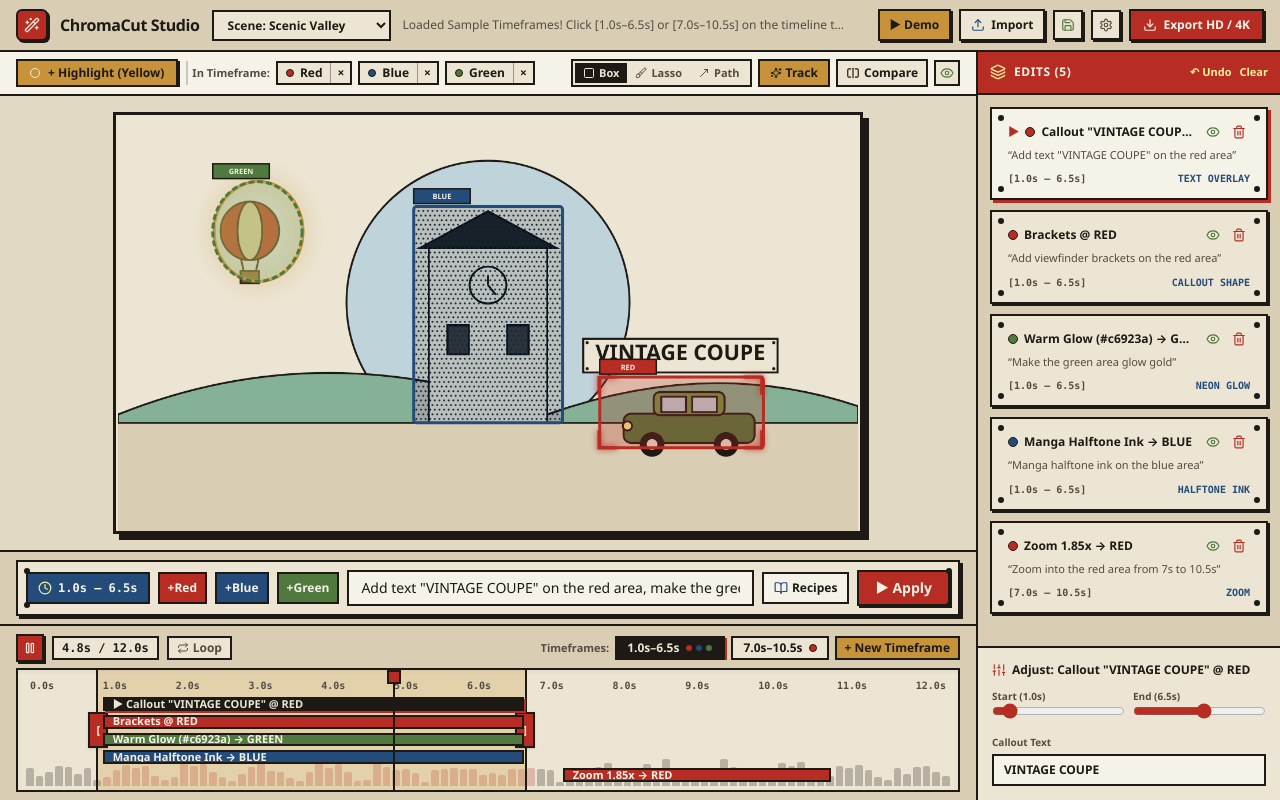
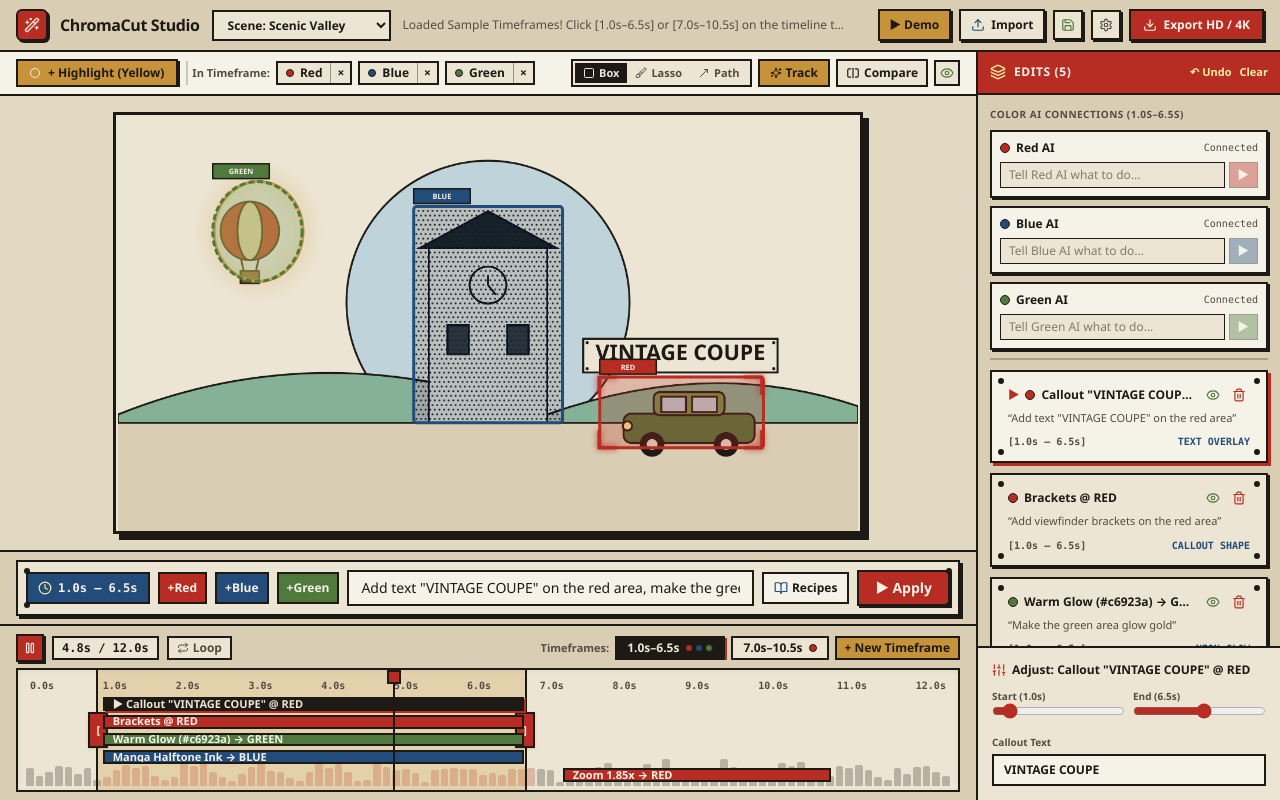
Before and after one commit to Honeybee5151/Sumo-RPG-VideoEditing, a Next.js app: page / in a window 1280 px wide. Both pictures are taken after a click on the button "▶ Demo". Built offline with nearby package versions, Linux system fonts and the light colour scheme.

Commit message:
Add direct per-color AI prompt connections in sidebar

```diff
--- a/src/components/VideoEditorStudio.tsx
+++ b/src/components/VideoEditorStudio.tsx
@@ -125,8 +125,9 @@ export default function VideoEditorStudio() {
   const [splitCompareEnabled, setSplitCompareEnabled] = useState<boolean>(false);
   const [splitCompareX, setSplitCompareX] = useState<number>(0.5);
 
-  // AI Prompt, Timeline Edits, & Smart Interval Suggestions
+  // AI Prompt, Per-Color AI Prompts, Timeline Edits, & Smart Interval Suggestions
   const [prompt, setPrompt] = useState<string>('');
+  const [colorPrompts, setColorPrompts] = useState<Partial<Record<MarkColor, string>>>({});
   const [isCompiling, setIsCompiling] = useState<boolean>(false);
   const [edits, setEdits] = useState<TimelineEditItem[]>([]);
   const [undoStack, setUndoStack] = useState<TimelineEditItem[][]>([]);
@@ -738,13 +739,29 @@ export default function VideoEditorStudio() {
     return offscreen.toDataURL('image/png', 0.85);
   };
 
-  const handleApplyAiPrompt = async (customPrompt?: string) => {
-    const textToCompile = (customPrompt ?? prompt).trim();
-    if (!textToCompile) return;
+  const handleApplyAiPrompt = async (
+    customPrompt?: string,
+    targetSpecificColor?: MarkColor
+  ) => {
+    const rawText = (customPrompt ?? prompt).trim();
+    if (!rawText) return;
+
+    // If writing to a specific color's AI, scope annotations to that color and ensure color context
+    const scopedAnnotations = targetSpecificColor
+      ? timeframeAnnotations.filter((a) => a.color === targetSpecificColor)
+      : timeframeAnnotations;
+
+    const textToCompile =
+      targetSpecificColor &&
+      !new RegExp(`\\b${targetSpecificColor}\\b`, 'i').test(rawText)
+        ? `${rawText} on the ${targetSpecificColor} area`
+        : rawText;
 
     setIsCompiling(true);
     setStatusMessage(
-      `Applying AI edit for timeframe [${intervalStart.toFixed(1)}s – ${intervalEnd.toFixed(1)}s]...`
+      targetSpecificColor
+        ? `${MARK_COLORS[targetSpecificColor].name} AI applying "${rawText}" in [${intervalStart.toFixed(1)}s – ${intervalEnd.toFixed(1)}s]...`
+        : `Applying AI edit for timeframe [${intervalStart.toFixed(1)}s – ${intervalEnd.toFixed(1)}s]...`
     );
 
     try {
@@ -756,7 +773,7 @@ export default function VideoEditorStudio() {
           prompt: textToCompile,
           startTime: intervalStart,
           endTime: intervalEnd,
-          annotations: timeframeAnnotations,
+          annotations: scopedAnnotations,
           compositeFrameDataUrl,
           geminiApiKey,
         }),
@@ -774,7 +791,11 @@ export default function VideoEditorStudio() {
         setStatusMessage(
           `Applied ${data.edits.length} edit(s) in [${intervalStart.toFixed(1)}s – ${intervalEnd.toFixed(1)}s] via ${data.provider}`
         );
-        if (!customPrompt) setPrompt('');
+        if (targetSpecificColor) {
+          setColorPrompts((prev) => ({ ...prev, [targetSpecificColor]: '' }));
+        } else if (!customPrompt) {
+          setPrompt('');
+        }
       }
     } catch (error) {
       console.error('Failed to apply AI edit:', error);
@@ -1818,6 +1839,66 @@ export default function VideoEditorStudio() {
           </div>
 
           <div className="flex-1 overflow-y-auto p-3 space-y-2.5">
+            {/* PER-COLOR AI CONNECTIONS FOR CURRENT TIMEFRAME */}
+            {colorSummaries.length > 0 && (
+              <div className="space-y-2 pb-2 border-b-2 border-[#1d1a16]/25">
+                <div className="text-[10px] font-bold uppercase tracking-wider text-[#544b43] flex items-center justify-between">
+                  <span>Color AI Connections ({intervalStart.toFixed(1)}s–{intervalEnd.toFixed(1)}s)</span>
+                </div>
+                {colorSummaries.map((cs) => {
+                  const cfg = MARK_COLORS[cs.color];
+                  const val = colorPrompts[cs.color] ?? '';
+                  return (
+                    <div
+                      key={cs.color}
+                      className="bg-[#f5f2e8] border-2 border-[#1d1a16] p-2 shadow-[2px_2px_0px_#1d1a16] space-y-1.5"
+                    >
+                      <div className="flex items-center justify-between">
+                        <span className="flex items-center gap-1.5 text-xs font-bold text-[#1d1a16]">
+                          <span
+                            className="w-2.5 h-2.5 rounded-full border border-[#1d1a16]"
+                            style={{ backgroundColor: cfg.hex }}
+                          />
+                          <span>{cfg.name} AI</span>
+                        </span>
+                        <span className="text-[10px] font-mono text-[#544b43]">
+                          {cs.isMotionTracked ? 'Tracked ↗' : 'Connected'}
+                        </span>
+                      </div>
+                      <div className="flex items-center gap-1">
+                        <input
+                          type="text"
+                          value={val}
+                          onChange={(e) =>
+                            setColorPrompts((prev) => ({
+                              ...prev,
+                              [cs.color]: e.target.value,
+                            }))
+                          }
+                          onKeyDown={(e) => {
+                            if (e.key === 'Enter' && val.trim()) {
+                              handleApplyAiPrompt(val, cs.color);
+                            }
+                          }}
+                          placeholder={`Tell ${cfg.name} AI what to do...`}
+                          className="flex-1 px-2 py-1 bg-[#ece5d3] border border-[#1d1a16] text-xs text-[#1d1a16] placeholder-[#837a6d] focus:outline-none"
+                        />
+                        <button
+                          onClick={() => {
+                            if (val.trim()) handleApplyAiPrompt(val, cs.color);
+                          }}
+                          disabled={!val.trim() || isCompiling}
+                          className={`px-2 py-1 border border-[#1d1a16] text-xs font-bold cursor-pointer disabled:opacity-40 ${cfg.badgeBg} ${cfg.badgeText}`}
+                        >
+                          ▶
+                        </button>
+                      </div>
+                    </div>
+                  );
+                })}
+              </div>
+            )}
+
             {edits.length === 0 ? (
               <div className="relative bg-[#ece5d3] border-2 border-[#1d1a16] p-5 text-center space-y-2 shadow-[3px_3px_0px_#1d1a16]">
                 <CornerRivets />
```
